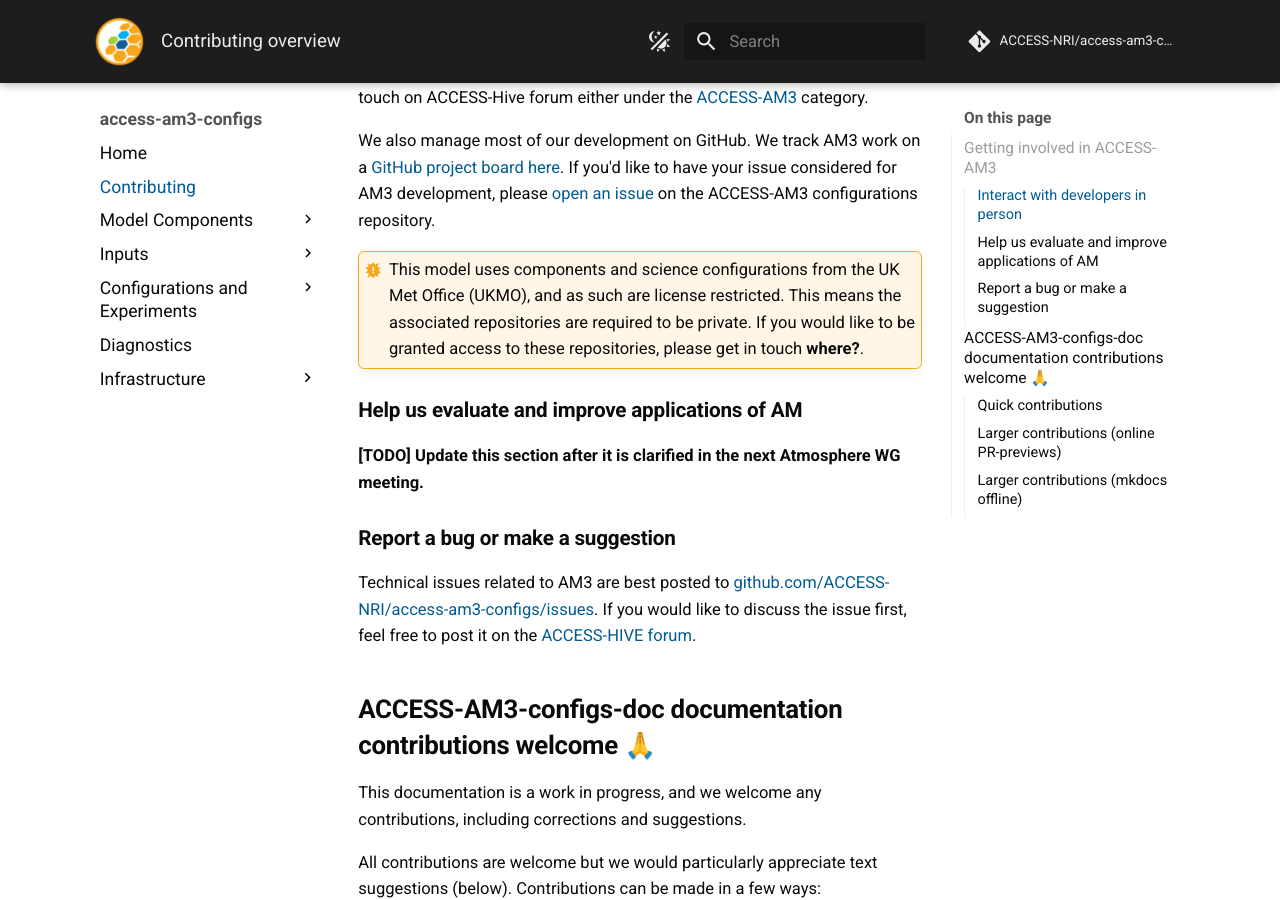
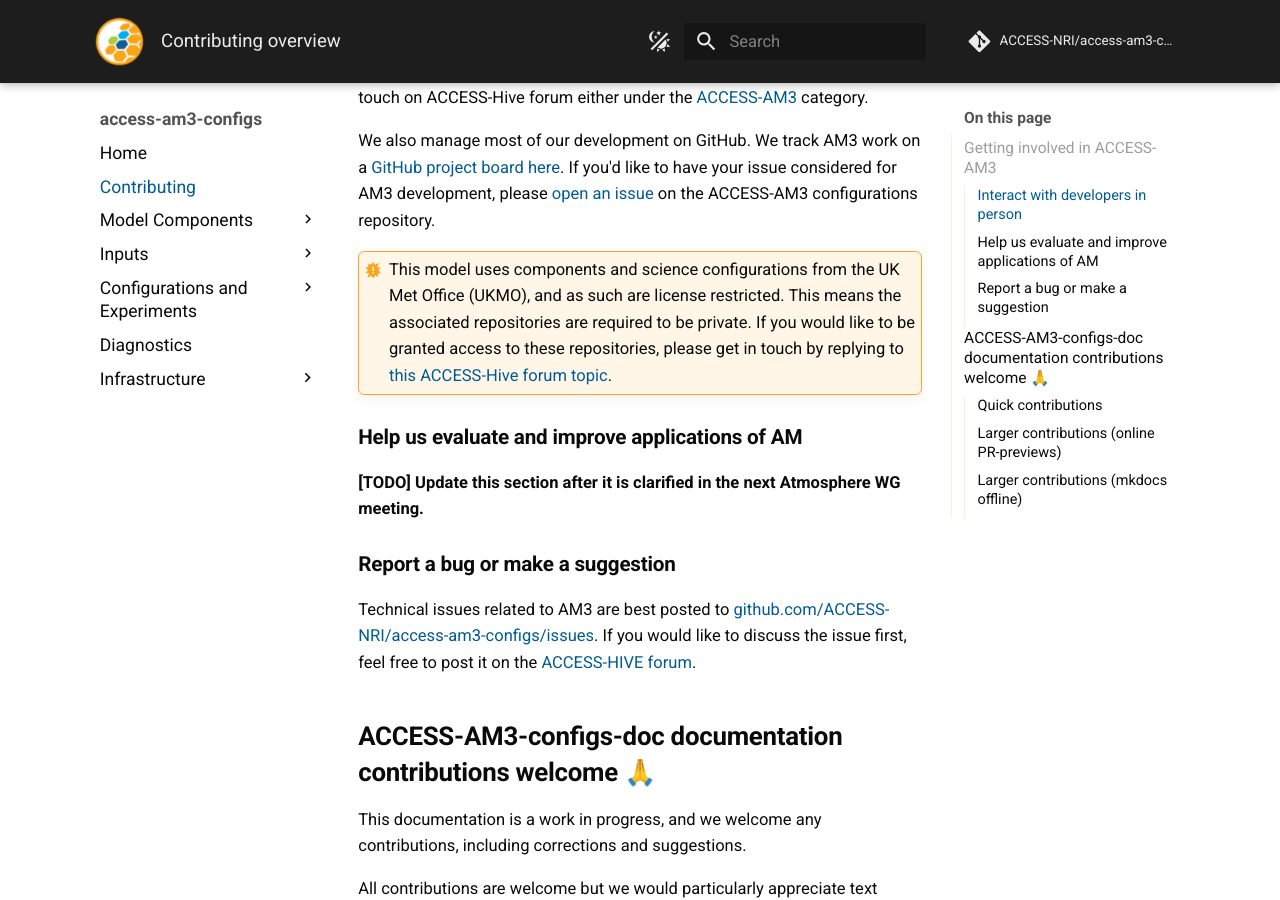
Before and after one commit to ACCESS-NRI/access-am3-configs-doc, an MkDocs documentation site: the page built from documentation/docs/pages/contributing/index.md, in a window 1280 px wide and 900 px high, scrolled down 586 px. Built offline with MkDocs 1.6.1 and Material for MkDocs 9.7.7, drawn with Linux system fonts in a browser that asks for light colours; comment, search, counter and statistics services are not loaded.

Commit message:
Update documentation/docs/pages/contributing/index.md
Co-authored-by: Claire Carouge <ccarouge@users.noreply.github.com>

```diff
--- a/documentation/docs/pages/contributing/index.md
+++ b/documentation/docs/pages/contributing/index.md
@@ -9,7 +9,7 @@ If you would like to interact in person with the development team, there are reg
 We also manage most of our development on GitHub. We track AM3 work on a [GitHub project board here](https://github.com/orgs/ACCESS-NRI/projects/35). If you'd like to have your issue considered for AM3 development, please [open an issue](https://github.com/ACCESS-NRI/access-am3-configs/issues/new) on the ACCESS-AM3 configurations repository.
 
 !!! warning
-    This model uses components and science configurations from the UK Met Office (UKMO), and as such are license restricted. This means the associated repositories are required to be private. If you would like to be granted access to these repositories, please get in touch **where?**.
+    This model uses components and science configurations from the UK Met Office (UKMO), and as such are license restricted. This means the associated repositories are required to be private. If you would like to be granted access to these repositories, please get in touch by replying to [this ACCESS-Hive forum topic](https://forum.access-hive.org.au/t/request-access-to-am3-configurations-draft/5580).
 
 ### Help us evaluate and improve applications of AM
 
```
